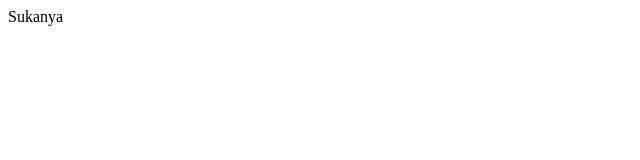
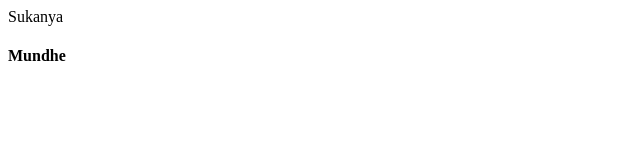
Before and after one commit to im-sukaanya/LocalRepo, a plain HTML site: page index.html in a window 1280 px wide. Shown: the full height of the page, 0-640 px from the left. Drawn offline with Linux system fonts and the light colour scheme.

Commit message:
Add new feature1

```diff
--- a/index.html
+++ b/index.html
@@ -1 +1,2 @@
 <p>Sukanya</p>
+<h4>Mundhe</h4>
```
